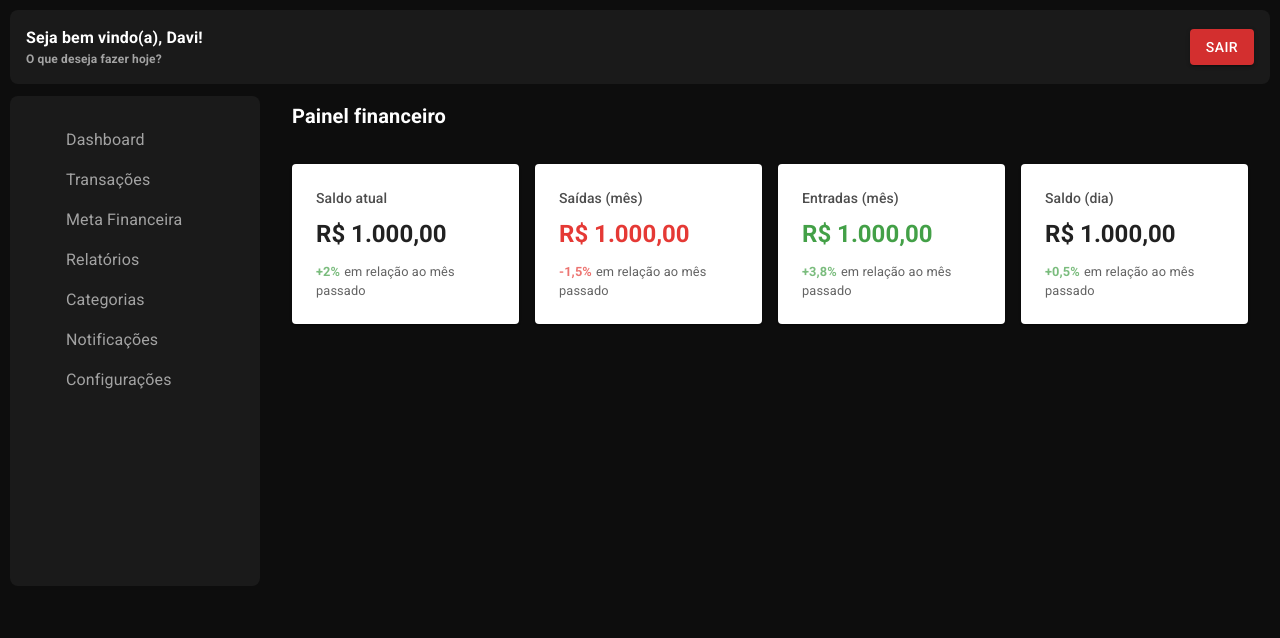
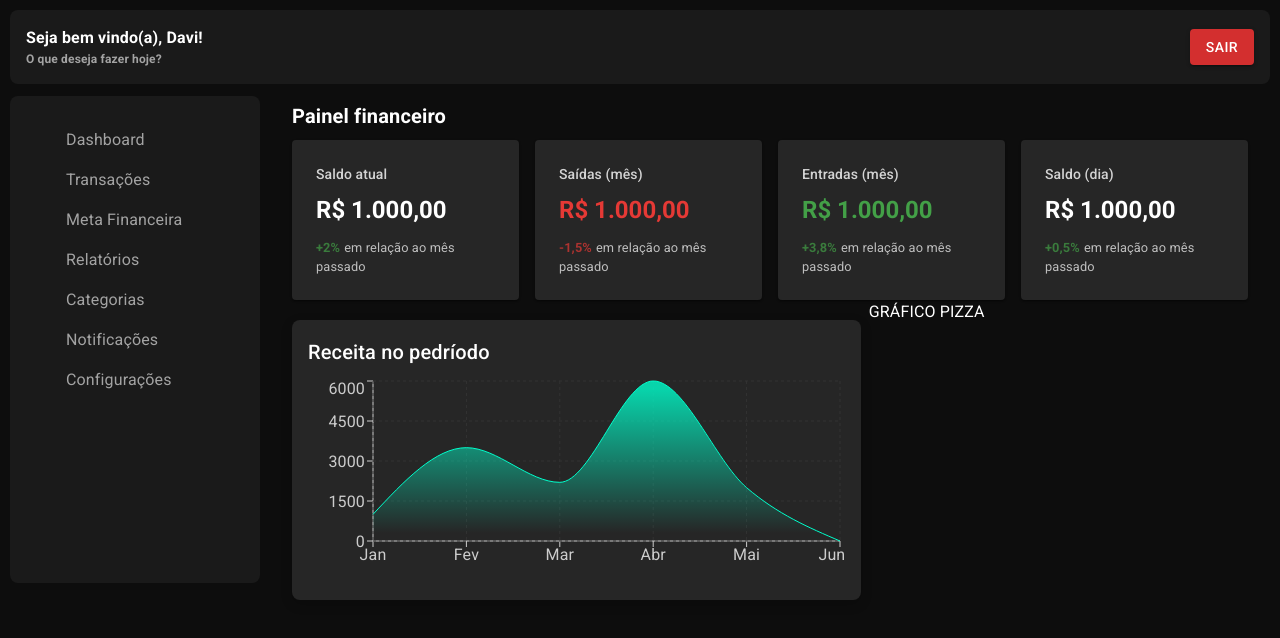
Before and after one commit to Davziinn/gestao_financeira_frontend, a React (Vite) app: page / in a window 1280 px wide. Shown: the top 638 px of the page. Built offline with nearby package versions, Linux system fonts and the light colour scheme; some icons are missing.

Commit message:
construindo o gráfico pizza

```diff
--- a/package.json
+++ b/package.json
@@ -19,6 +19,7 @@
     "react": "^19.1.0",
     "react-dom": "^19.1.0",
     "react-router-dom": "^7.7.0",
+    "recharts": "^3.1.0",
     "styled-components": "^6.1.19"
   },
   "devDependencies": {
--- a/src/components/Sidebar/styles.ts
+++ b/src/components/Sidebar/styles.ts
@@ -4,7 +4,7 @@ export const SidebarContainer = styled.aside`
   width: 250px;
   background-color: ${({ theme }) => theme.colors.surface};
   padding: 2rem;
-  height: 490px;
+  height: 487px;
   color: ${({ theme }) => theme.colors.textPrimary};
   border-radius: 8px;
   margin-top: 12px;
--- /dev/null
+++ b/src/pages/Dashboard/components/Cards/index.tsx
@@ -0,0 +1,97 @@
+import { Typography } from "@mui/material"
+import { green, red } from '@mui/material/colors'
+import PaidIcon from '@mui/icons-material/Paid';
+import { CardsContainer, CardsConteudo, TituloContainer } from "./styles";
+
+export const Cards = () => {
+    return (
+        <>
+            <TituloContainer>
+                <Typography variant="h6" sx={{ fontWeight: "bold" }}>
+                    Painel financeiro
+                </Typography>
+                <PaidIcon sx={{ fontSize: 32, color: green[500] }} />
+            </TituloContainer>
+
+            <CardsContainer>
+                <CardsConteudo>
+                    <Typography variant="subtitle2" sx={{ opacity: 0.8 }}>
+                        Saldo atual
+                    </Typography>
+                    <Typography variant="h5" sx={{ fontWeight: "bold", marginTop: "8px" }}>
+                        R$ 1.000,00
+                    </Typography>
+                    <Typography sx={{ marginTop: "12px", fontSize: "0.8rem", opacity: 0.7 }}>
+                        <Typography
+                            component="span"
+                            sx={{ color: green[600], fontWeight: "bold", marginRight: "4px", fontSize: "0.8rem" }}
+                        >
+                            +2%
+                        </Typography>
+                        em relação ao mês passado
+                    </Typography>
+                </CardsConteudo>
+
+                <CardsConteudo>
+                    <Typography variant="subtitle2" sx={{ opacity: 0.8 }}>
+                        Saídas (mês)
+                    </Typography>
+                    <Typography
+                        variant="h5"
+                        sx={{ fontWeight: "bold", marginTop: "8px", color: red[600] }}
+                    >
+                        R$ 1.000,00
+                    </Typography>
+                    <Typography sx={{ marginTop: "12px", fontSize: "0.8rem", opacity: 0.7 }}>
+                        <Typography
+                            component="span"
+                            sx={{ color: red[600], fontWeight: "bold", marginRight: "4px", fontSize: "0.8rem" }}
+                        >
+                            -1,5%
+                        </Typography>
+                        em relação ao mês passado
+                    </Typography>
+                </CardsConteudo>
+
+                <CardsConteudo>
+                    <Typography variant="subtitle2" sx={{ opacity: 0.8 }}>
+                        Entradas (mês)
+                    </Typography>
+                    <Typography
+                        variant="h5"
+                        sx={{ fontWeight: "bold", marginTop: "8px", color: green[600] }}
+                    >
+                        R$ 1.000,00
+                    </Typography>
+                    <Typography sx={{ marginTop: "12px", fontSize: "0.8rem", opacity: 0.7 }}>
+                        <Typography
+                            component="span"
+                            sx={{ color: green[600], fontWeight: "bold", marginRight: "4px", fontSize: "0.8rem" }}
+                        >
+                            +3,8%
+                        </Typography>
+                        em relação ao mês passado
+                    </Typography>
+                </CardsConteudo>
+
+                <CardsConteudo>
+                    <Typography variant="subtitle2" sx={{ opacity: 0.8 }}>
+                        Saldo (dia)
+                    </Typography>
+                    <Typography variant="h5" sx={{ fontWeight: "bold", marginTop: "8px" }}>
+                        R$ 1.000,00
+                    </Typography>
+                    <Typography sx={{ marginTop: "12px", fontSize: "0.8rem", opacity: 0.7 }}>
+                        <Typography
+                            component="span"
+                            sx={{ color: green[600], fontWeight: "bold", marginRight: "4px", fontSize: "0.8rem" }}
+                        >
+                            +0,5%
+                        </Typography>
+                        em relação ao mês passado
+                    </Typography>
+                </CardsConteudo>
+            </CardsContainer>
+        </>
+    )
+}
--- a/src/pages/Dashboard/styles.ts
+++ b/src/pages/Dashboard/components/Cards/styles.ts
@@ -11,10 +11,10 @@ export const TituloContainer = styled(Box)`
 
 export const CardsContainer = styled(Box)`
     display: flex;
-    flex-wrap: wrapflex;
+    flex-wrap: wrap;
     gap: 16px;
-    justify-content: space-betweenflex;
-    margin-top: -19pxflex;
+    justify-content: space-between;
+    margin-top: -24px;
 `
 
 export const CardsConteudo = styled(Card)`
@@ -24,8 +24,8 @@ export const CardsConteudo = styled(Card)`
     display: flex;
     flex-direction: column;
     justify-content: space-between;
-    border-radius: 12px;
+    border-radius: 8px;
     box-shadow: 0 4px 12px rgba(0,0,0,0.2);
-    background-color: #262626;
-    color: #FFFFFF;
+    background-color: #262626 !important;
+    color: #FFFFFF !important;
 `
--- /dev/null
+++ b/src/pages/Dashboard/components/GraficoLinha/index.tsx
@@ -0,0 +1,44 @@
+import { Card, CardContent, Typography } from "@mui/material"
+import { Area, AreaChart, CartesianGrid, ResponsiveContainer, Tooltip, XAxis, YAxis } from "recharts"
+
+const data = [
+    { mes: 'Jan', receita: 1000 },
+    { mes: 'Fev', receita: 3500 },
+    { mes: 'Mar', receita: 2200 },
+    { mes: 'Abr', receita: 6000 },
+    { mes: 'Mai', receita: 2000 },
+    { mes: 'Jun', receita: 0 },
+]
+
+export const GraficoLinha = () => {
+    return (
+        <Card sx={{ backgroundColor: '#262626', color: '#FFFFFF', borderRadius: '8px', boxShadow: '0 4px 12px rgba(0,0,0,0.2)', marginTop: '20px' }}>
+            <CardContent>
+                <Typography variant="h6" sx={{ mb: 1 }}>
+                    Receita no pedríodo
+                </Typography>
+                <ResponsiveContainer width="100%" height={200}>
+                    <AreaChart data={data}>
+                        <defs>
+                            <linearGradient id="corReceita" x1="0" y1="0" x2="0" y2="1">
+                                <stop offset="5%" stopColor="#00ffcc" stopOpacity={0.8} />
+                                <stop offset="95%" stopColor="#00ffcc" stopOpacity={0} />
+                            </linearGradient>
+                        </defs>
+                        <XAxis dataKey="mes" stroke="#ccc" />
+                        <YAxis stroke="#ccc" />
+                        <CartesianGrid strokeDasharray="3 3" stroke="#333" />
+                        <Tooltip contentStyle={{ backgroundColor: '#222', border: 'none' }} />
+                        <Area
+                            type="monotone"
+                            dataKey="receita"
+                            stroke="#00ffcc"
+                            fillOpacity={1}
+                            fill="url(#corReceita)"
+                        />
+                    </AreaChart>
+                </ResponsiveContainer>
+            </CardContent>
+        </Card>
+    )
+}
--- a/src/pages/Dashboard/index.tsx
+++ b/src/pages/Dashboard/index.tsx
@@ -1,98 +1,18 @@
-import { Typography } from "@mui/material"
-import { green, red } from '@mui/material/colors'
-import PaidIcon from '@mui/icons-material/Paid';
-import { CardsContainer, CardsConteudo, TituloContainer } from "./styles";
-
+import { Cards } from "./components/Cards";
+import { GraficoLinha } from "./components/GraficoLinha";
 
 export function Dashboard() {
     return (
         <>
-            <TituloContainer>
-                <Typography variant="h6" sx={{ fontWeight: "bold" }}>
-                    Painel financeiro
-                </Typography>
-                <PaidIcon sx={{ fontSize: 32, color: green[500] }} />
-            </TituloContainer>
-
-            <CardsContainer>
-                <CardsConteudo>
-                    <Typography variant="subtitle2" sx={{ opacity: 0.8 }}>
-                        Saldo atual
-                    </Typography>
-                    <Typography variant="h5" sx={{ fontWeight: "bold", marginTop: "8px" }}>
-                        R$ 1.000,00
-                    </Typography>
-                    <Typography sx={{ marginTop: "12px", fontSize: "0.8rem", opacity: 0.7 }}>
-                        <Typography
-                            component="span"
-                            sx={{ color: green[600], fontWeight: "bold", marginRight: "4px", fontSize: "0.8rem" }}
-                        >
-                            +2%
-                        </Typography>
-                        em relação ao mês passado
-                    </Typography>
-                </CardsConteudo>
-
-                <CardsConteudo>
-                    <Typography variant="subtitle2" sx={{ opacity: 0.8 }}>
-                        Saídas (mês)
-                    </Typography>
-                    <Typography
-                        variant="h5"
-                        sx={{ fontWeight: "bold", marginTop: "8px", color: red[600] }}
-                    >
-                        R$ 1.000,00
-                    </Typography>
-                    <Typography sx={{ marginTop: "12px", fontSize: "0.8rem", opacity: 0.7 }}>
-                        <Typography
-                            component="span"
-                            sx={{ color: red[600], fontWeight: "bold", marginRight: "4px", fontSize: "0.8rem" }}
-                        >
-                            -1,5%
-                        </Typography>
-                        em relação ao mês passado
-                    </Typography>
-                </CardsConteudo>
-
-                <CardsConteudo>
-                    <Typography variant="subtitle2" sx={{ opacity: 0.8 }}>
-                        Entradas (mês)
-                    </Typography>
-                    <Typography
-                        variant="h5"
-                        sx={{ fontWeight: "bold", marginTop: "8px", color: green[600] }}
-                    >
-                        R$ 1.000,00
-                    </Typography>
-                    <Typography sx={{ marginTop: "12px", fontSize: "0.8rem", opacity: 0.7 }}>
-                        <Typography
-                            component="span"
-                            sx={{ color: green[600], fontWeight: "bold", marginRight: "4px", fontSize: "0.8rem" }}
-                        >
-                            +3,8%
-                        </Typography>
-                        em relação ao mês passado
-                    </Typography>
-                </CardsConteudo>
-
-                <CardsConteudo>
-                    <Typography variant="subtitle2" sx={{ opacity: 0.8 }}>
-                        Saldo (dia)
-                    </Typography>
-                    <Typography variant="h5" sx={{ fontWeight: "bold", marginTop: "8px" }}>
-                        R$ 1.000,00
-                    </Typography>
-                    <Typography sx={{ marginTop: "12px", fontSize: "0.8rem", opacity: 0.7 }}>
-                        <Typography
-                            component="span"
-                            sx={{ color: green[600], fontWeight: "bold", marginRight: "4px", fontSize: "0.8rem" }}
-                        >
-                            +0,5%
-                        </Typography>
-                        em relação ao mês passado
-                    </Typography>
-                </CardsConteudo>
-            </CardsContainer>
+            <Cards />
+            <div style={{ display: 'flex', height: '100vh', gap: 8 }}>
+                <div style={{ flex: '6' }}>
+                    <GraficoLinha />
+                </div>
+                <div style={{ flex: '4' }}>
+                    GRÁFICO PIZZA
+                </div>
+            </div>
         </>
     )
 }
```
Also changed, not shown: 1 other file (tests, documents, lock files or other folders).
